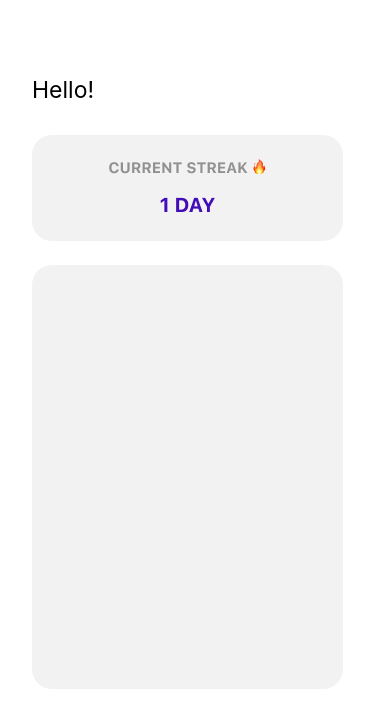
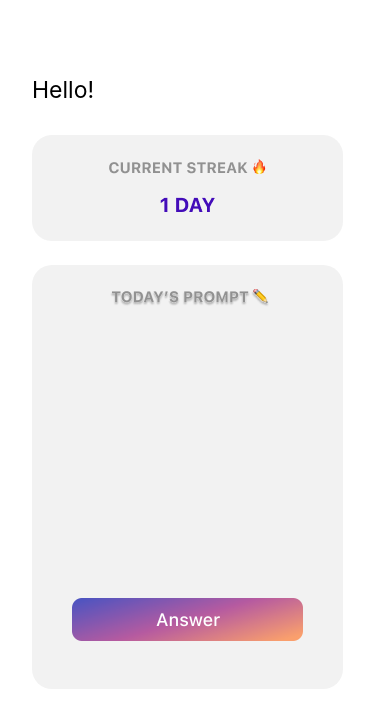
Before and after one commit to SarahLi2001/NWHack, a React Native app: screen / in a window 390 px wide. Shown: the top 728 px of the page. Built offline with nearby package versions, Linux system fonts and the light colour scheme.

Commit message:
Add answer button

```diff
--- a/app/screens/HomeScreen.js
+++ b/app/screens/HomeScreen.js
@@ -1,9 +1,11 @@
 import React from 'react';
-import { StyleSheet, Text, Image, View, SafeAreaView, TouchableWithoutFeedback, Alert, Button } from 'react-native';
+import { StyleSheet, Text, Image, View, SafeAreaView, Alert, TouchableOpacity } from 'react-native';
 import { StatusBar } from 'expo-status-bar';
 
 
 function HomeScreen(props) {
+    const [isModalVisible, setIsModalVisible] = React.useState(false);
+
     return (
       <SafeAreaView style={styles.container}>
         <Text
@@ -25,7 +27,6 @@ function HomeScreen(props) {
 
         <View
           style={{
-            position: "absolute",
             width: 311,
             height: 424,
             left: 32,
@@ -34,6 +35,27 @@ function HomeScreen(props) {
             backgroundColor: "#F2F2F2",
             borderRadius: 20,
           }}>
+
+            <Image
+                source={require('../assets/todaysPrompt.png')}
+                style={{
+                left: 77,
+                top: 24,
+                height: 18,
+                }}/>
+
+        <TouchableOpacity
+        onPress={() =>
+            Alert.prompt("Answer Prompt", "Prompt", (text) => console.log(text))}>
+          <Image
+           style={{
+            width: 231,
+            height: 43,
+            left: 40,
+            top: 315,
+          }}
+          source={require('../assets/answerButton.png')}/>
+        </TouchableOpacity>
         </View>
 
         <StatusBar style="auto" />
```
Also changed, not shown: app/assets/answerButton.png (added), app/assets/todaysPrompt.png (added), app/components/Modal.js (added).
